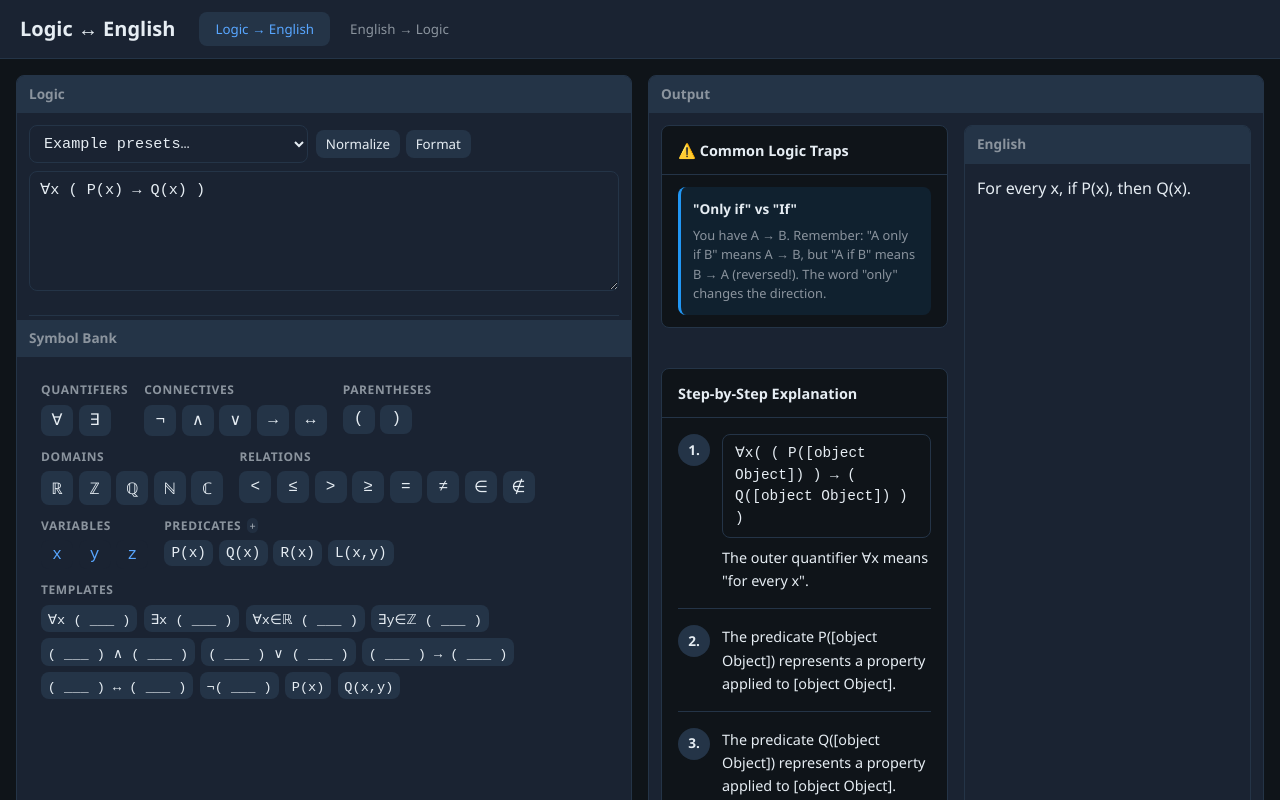
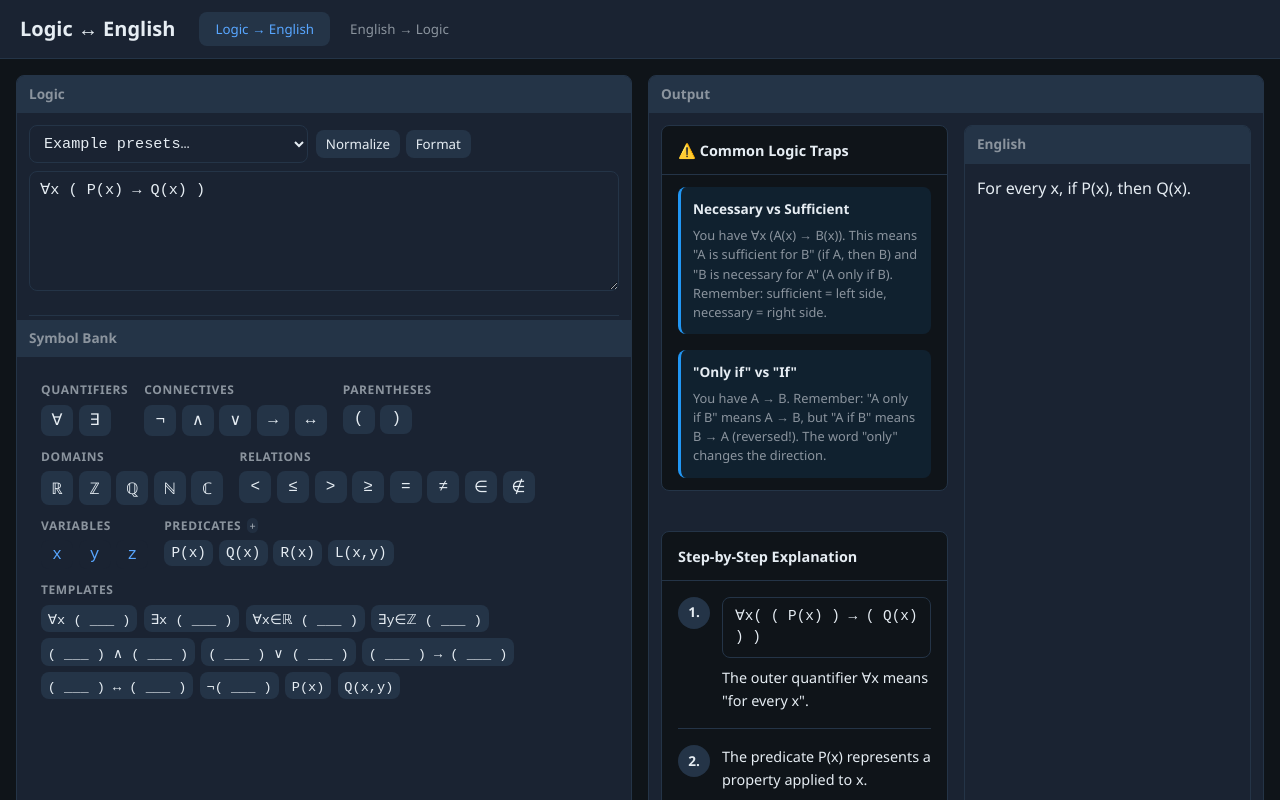
Before and after one commit to hlin11234/logic-english-app, a React (Vite) app: page / in a window 1280 px wide. Shown: the top 800 px of the page. Built offline with nearby package versions, Linux system fonts and the light colour scheme.

Commit message:
Polish logic↔English output: fix predicate arg rendering, quantifier wording, and example correctness

```diff
--- a/src/EnglishToLogic.tsx
+++ b/src/EnglishToLogic.tsx
@@ -15,7 +15,7 @@ const EXAMPLES = [
   'there exists an integer n such that n >= 0 and n < 5',
   'for every natural number n, there exists a natural number m such that m > n',
   'for all integers m, m is not equal to m+1',
-  'all real numbers x are positive or negative',
+  'for every real number x, x is greater than or equal to x',
   'any integer n is either even or odd',
 
   // Relations with natural language
--- a/src/components/LogicTraps.tsx
+++ b/src/components/LogicTraps.tsx
@@ -89,10 +89,12 @@ function checkQuantifierOrder(expr: Expr, warnings: TrapWarning[]): void {
   if (expr.kind === 'quantifier' && expr.body.kind === 'quantifier') {
     const outer = expr;
     const inner = expr.body;
+    const outerPhrase = outer.q === 'forall' ? 'for every' : 'there is some';
+    const innerPhrase = inner.q === 'forall' ? 'for every' : 'there is some';
     warnings.push({
       id: 'quantifier-order',
       title: 'Quantifier Order Matters',
-      message: `You have ${outer.q === 'forall' ? '∀' : '∃'}${outer.var} ${inner.q === 'forall' ? '∀' : '∃'}${inner.var}. The order matters! ${outer.q === 'forall' ? '∀' : '∃'}${outer.var} ${inner.q === 'forall' ? '∀' : '∃'}${inner.var} means "for ${outer.q === 'forall' ? 'every' : 'some'} ${outer.var}, there ${inner.q === 'forall' ? 'is every' : 'is some'} ${inner.var}". Swapping the order changes the meaning.`,
+      message: `You have ${outer.q === 'forall' ? '∀' : '∃'}${outer.var} ${inner.q === 'forall' ? '∀' : '∃'}${inner.var}. The order matters! This means "${outerPhrase} ${outer.var}, ${innerPhrase} ${inner.var}". Swapping the order changes the meaning.`,
       severity: 'info',
     });
   }
@@ -171,10 +173,10 @@ function isSimplePredicate(expr: Expr): boolean {
 
 function isPredicateWithVar(expr: Expr, varName: string): boolean {
   if (expr.kind === 'predicate') {
-    return expr.args.length === 1 && expr.args[0] === varName;
+    return expr.args.length === 1 && expr.args[0]?.kind === 'var' && expr.args[0].name === varName;
   }
   if (expr.kind === 'negation' && expr.body.kind === 'predicate') {
-    return expr.body.args.length === 1 && expr.body.args[0] === varName;
+    return expr.body.args.length === 1 && expr.body.args[0]?.kind === 'var' && expr.body.args[0].name === varName;
   }
   return false;
 }
--- a/src/components/StepByStepExplanation.tsx
+++ b/src/components/StepByStepExplanation.tsx
@@ -47,7 +47,7 @@ function exprToFormula(expr: Expr): string {
       const op = expr.op === 'and' ? '∧' : expr.op === 'or' ? '∨' : expr.op === 'impl' ? '→' : '↔';
       return `( ${exprToFormula(expr.left)} ) ${op} ( ${exprToFormula(expr.right)} )`;
     case 'predicate':
-      return `${expr.name}(${expr.args.join(', ')})`;
+      return `${expr.name}(${expr.args.map(termToString).join(', ')})`;
     case 'relation':
       return `${termToString(expr.left)} ${expr.op} ${termToString(expr.right)}`;
   }
@@ -168,9 +168,13 @@ function generateExplanation(expr: Expr, startStep: number): ExplanationStep[] {
       }
 
       case 'predicate': {
+        const argStr = expr.args.map(termToString).join(', ');
+        const appliedTo = expr.args.length === 1
+          ? termToString(expr.args[0]!)
+          : expr.args.map(termToString).join(' and ');
         steps.push({
           step: currentStep++,
-          text: `The predicate ${expr.name}(${expr.args.join(', ')}) represents a property applied to ${expr.args.length === 1 ? expr.args[0] : expr.args.join(' and ')}.`,
+          text: `The predicate ${expr.name}(${argStr}) represents a property applied to ${appliedTo}.`,
         });
         break;
       }
--- a/src/components/SupportedStructures.tsx
+++ b/src/components/SupportedStructures.tsx
@@ -11,9 +11,9 @@ const SUPPORTED_STRUCTURES: StructureExample[] = [
     category: 'Quantifiers',
     examples: [
       'for all real numbers x, there exists a real number y such that x < y',
-      'for every integer n, n is positive or negative',
+      'for every integer n, n equals n',
       'there exists an integer m such that m > 0',
-      'all real numbers x are greater than 0',
+      'there exists a real number x such that x > 0',
     ],
   },
   {
--- a/src/parser/Parser.ts
+++ b/src/parser/Parser.ts
@@ -164,7 +164,7 @@ class ParserState {
       }
       // Single term - treat as variable predicate for now
       if (left.kind === 'var') {
-        return { kind: 'predicate', name: left.name, args: [left.name] };
+        return { kind: 'predicate', name: left.name, args: [left] };
       }
       const t = this.current;
       throw new ParseError(
```
